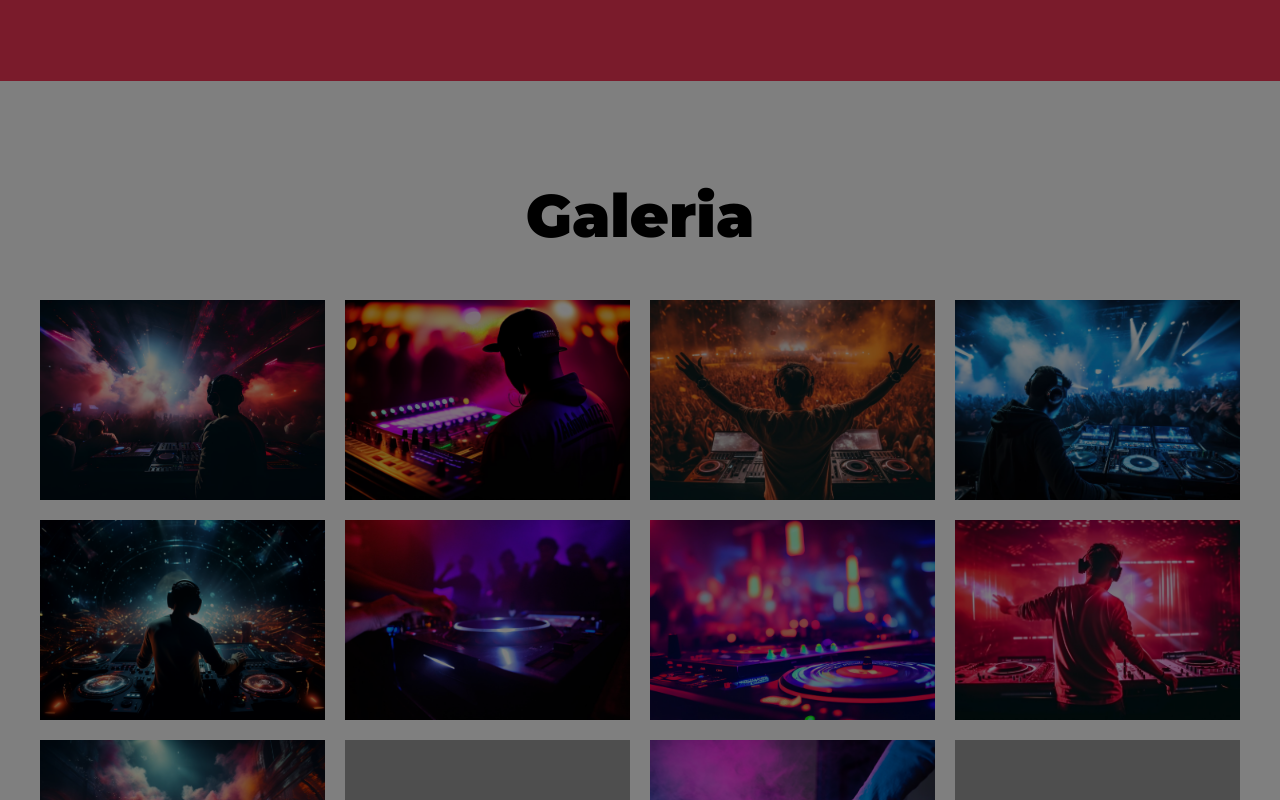
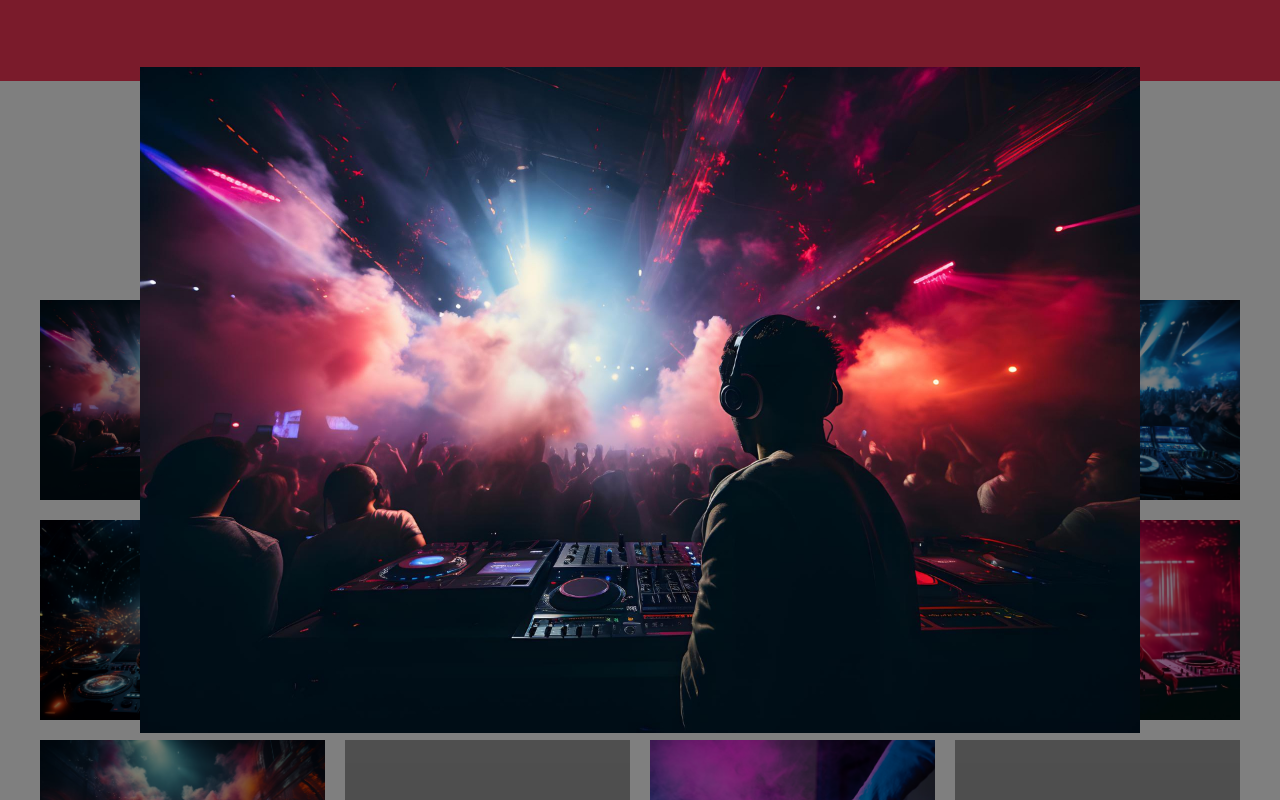
Before and after one commit to Erebuxs/FestivalDeMusica, a website: page index.html in a window 1280 px wide. Both pictures are taken after a click on the picture 182 px from the left and 3253 px from the top of the page. Shown: the part 2853-3653 px from the top of the page. Drawn offline with Linux system fonts and the light colour scheme; files that its build step writes are made by us from their sources; grey boxes are pictures that could not be loaded.

Commit message:
ajustando modal

```diff
--- a/src/js/app.js
+++ b/src/js/app.js
@@ -9,7 +9,6 @@ function crearGaleria() {
         const imagen = document.createElement('IMG')
         imagen.src = `src/img/gallery/full/${i}.jpg`
         imagen.alt = ('Imagen Galeria')
-        console.log(imagen)
 
         // Event Handler
         imagen.onclick = function() {
@@ -22,18 +21,30 @@ function crearGaleria() {
 
 
 function mostrarImagen(i) {
+    const imagen = document.createElement('IMG')
+    imagen.src = `src/img/gallery/full/${i}.jpg`
+    imagen.alt = ('Imagen Galeria')
+
     // Generar modal
     const modal = document.createElement('DIV')
     modal.classList.add('modal')
     modal.onclick = cerrarModal
+    modal.appendChild(imagen)
 
     //agreagr al html
     const body = document.querySelector('body')
+    body.classList.add('overflow-hidden')
     body.appendChild(modal)
 }
 
 function cerrarModal () {
     const modal = document.querySelector('.modal')
+    modal.classList.add('fade-out')
 
-    modal?.remove()
+    setTimeout(() => {
+        modal?.remove()
+
+        const body = document.querySelector('body')
+        body.classList.remove('overflow-hidden')
+    }, 500);
 }
--- a/src/scss/base/_globales.scss
+++ b/src/scss/base/_globales.scss
@@ -16,6 +16,10 @@ body {
     font-style: normal;
     color: v.$negro;
     font-size: 2rem;
+
+    &.overflow-hidden{
+        overflow: hidden;
+    }
 }
 p {
     color: v.$negro;
--- a/src/scss/layout/_galeria.scss
+++ b/src/scss/layout/_galeria.scss
@@ -29,6 +29,36 @@
 .modal {
     position: fixed;
     inset: 0;
+    background-color: rgba($color: v.$negro, $alpha: 0.5);
+    display: grid;
+    place-items: center;
+    animation: fadeIn ease-in 0.5s;
 
-    background-color: rgba($color: v.$negro, $alpha: 0.5);
+    &.fade-out {
+        animation: fadeOut ease-in 0.5s;
+    }
+
+    img {
+        max-width: 100rem;
+    }
 }
+
+@keyframes fadeIn {
+    0% {
+        opacity: 0;
+    }
+
+    100% {
+        opacity: 1;
+    }
+}
+
+@keyframes fadeOut {
+    0% {
+        opacity: 1;
+    }
+
+    100% {
+        opacity: 0;
+    }
+}
```
Also changed, not shown: build/css/app.css, build/js/app.js.
